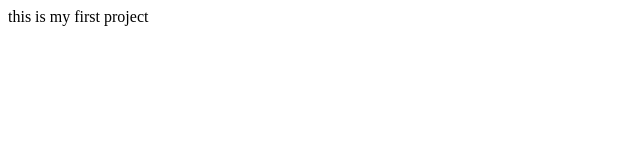
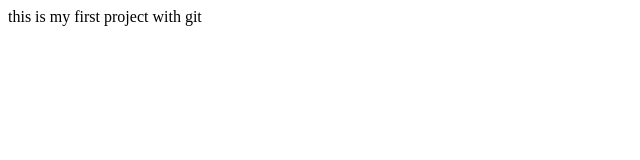
Before and after one commit to tkadi11/myApp, a plain HTML site: page index.html in a window 1280 px wide. Shown: the full height of the page, 0-640 px from the left. Drawn offline with Linux system fonts and the light colour scheme.

Commit message:
index.html

```diff
--- a/index.html
+++ b/index.html
@@ -5,6 +5,6 @@
     <title>monpremier</title>
   </head>
   <body>
-    this is my first project
+    this is my first project with git
   </body>
 </html>
```
